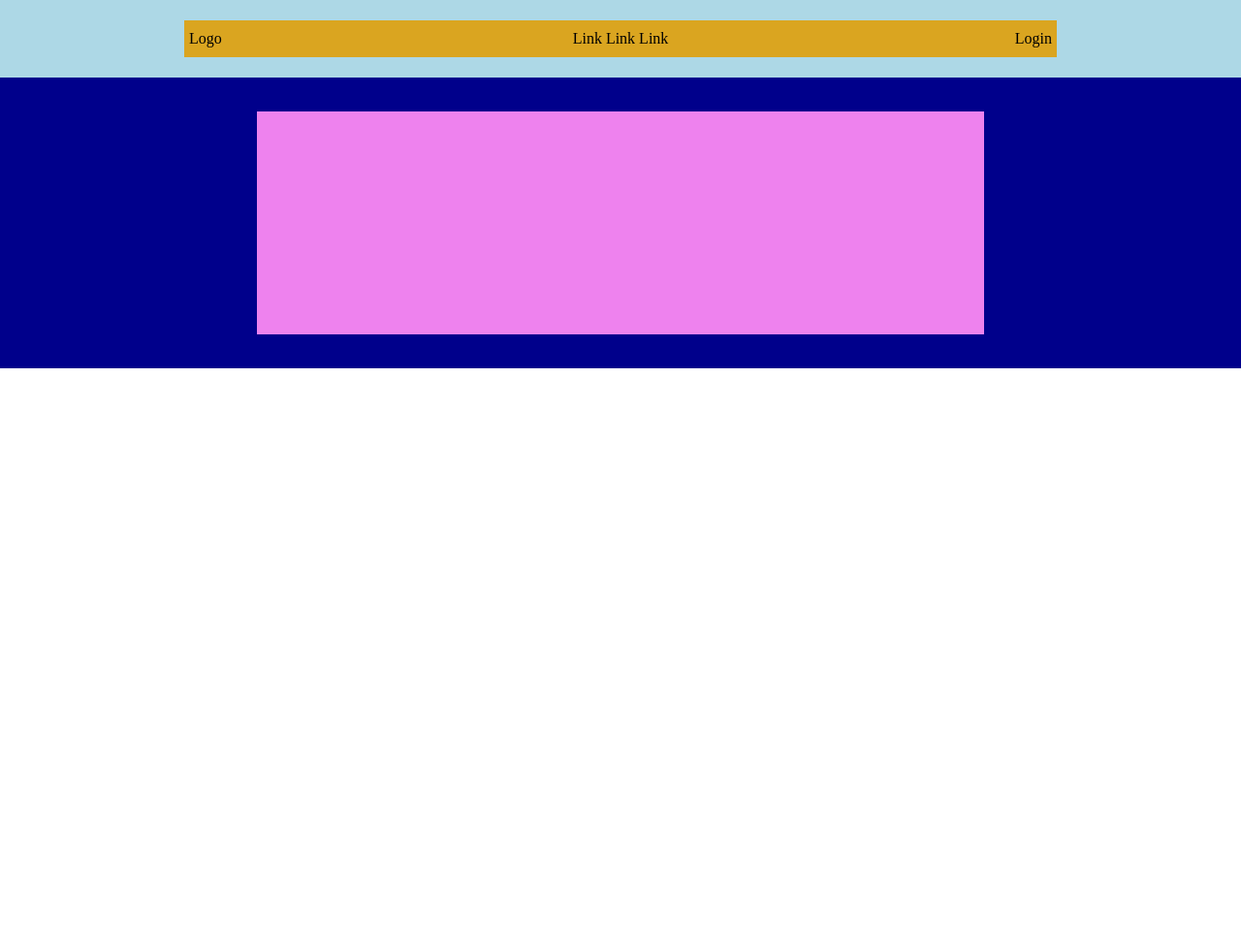
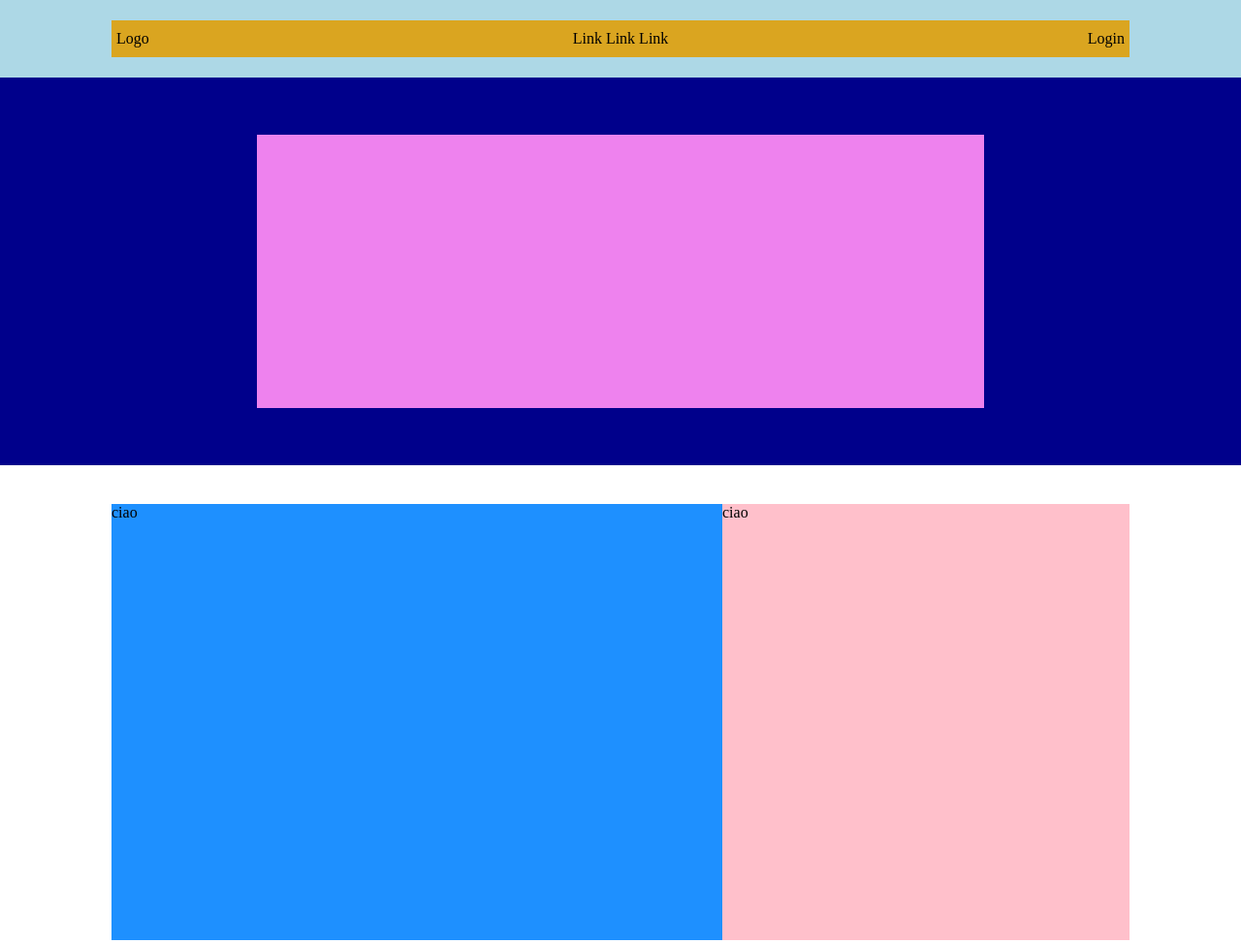
Before and after one commit to Antek93/htmlcss-struttura-discord, a plain HTML site: page index.html in a window 1280 px wide. Shown: the top 974 px of the page at 97% size. Before the commit the page ends 800 px from the top, so only its background shows below. Drawn offline with Linux system fonts and the light colour scheme.

Commit message:
aggiunte tre section a colori

```diff
--- a/css/style.css
+++ b/css/style.css
@@ -24,7 +24,7 @@ header {
 .intestazione > div {
 
     min-height: 30px;
-    min-width: 250px;
+    min-width: 300px;
     background-color: #daa520;
     vertical-align: middle;
     padding: 10px 5px 10px 5px;
@@ -43,7 +43,7 @@ header {
 
 #link {
     text-align: center;
-    min-width: 400px;
+    min-width: 450px;
 
 
 }
@@ -54,7 +54,7 @@ header {
 
 .first-block {
     background-color: #00008b;
-    min-height: 300px;
+    min-height: 400px;
     padding-top: 2%;
     padding-bottom: 2%;
 }
@@ -62,10 +62,30 @@ header {
 .first-block > div {
     background-color: #ee82ee;
     min-width: 750px;
-    padding-top: 9%;
-    padding-bottom: 9%;
+    padding-top: 11%;
+    padding-bottom: 11%;
 }
 
 /* Fine First Block  */
 
 /* Inizio Second Block  */
+
+.second-block {
+    background-color: white;
+    margin-top: 40px;
+    margin-bottom: 40px;
+
+}
+
+
+.small-section {
+    min-height: 450px;
+    min-width: 420px;
+    background-color: #ffc0cb;
+}
+
+.big-section {
+    min-height: 450px;
+    min-width: 630px;
+    background-color: #1e90ff;
+}
--- a/index.html
+++ b/index.html
@@ -36,9 +36,46 @@
         <!-- Fine first-block -->
 
         <!-- Second block -->
-        <section>
 
+        <!-- First section -->
+        <section class="second-block">
+           <div class="container-flex">
+             <div class="big-section">
+                ciao
+             </div>
+             <div class="small-section">
+                ciao
+            </div>
         </section>
+        <!-- End first section  -->
+
+         <!-- Second section -->
+        <section class="second-block">
+          <div class="container-flex">
+            <div class="small-section">
+               ciao
+            </div>
+            <div class="big-section">
+               ciao
+           </div>
+       </section>
+
+       <!-- End second section -->
+
+
+        <!-- Third section -->
+       <section class="second-block">
+        <div class="container-flex">
+          <div class="big-section">
+             ciao
+          </div>
+          <div class="small-section">
+             ciao
+         </div>
+     </section>
+
+        <!-- End third section  -->
+
         <!-- Fine Second block -->
     </main>
 
```
